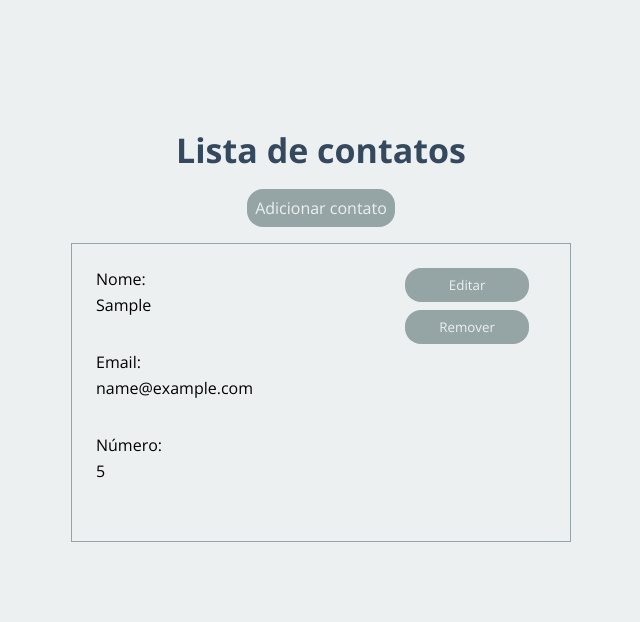
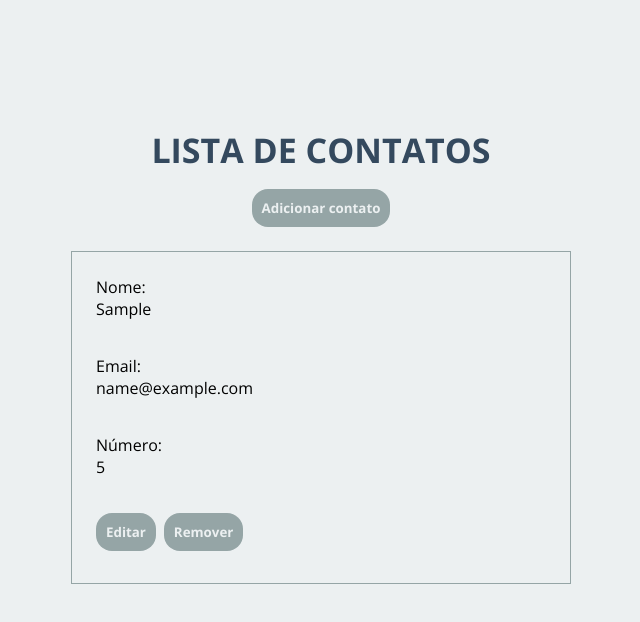
Before and after one commit to MorettiLeonardo/contact-list-react, a React (Create React App) app: page /novo in a window 1280 px wide. Both pictures are taken after typing "Sample", "name@example.com", "5" into the empty fields and a click on the button "Adicionar". Shown: the top 622 px of the page, without its empty margins (319-959 px from the left). Built offline with nearby package versions, Linux system fonts and the light colour scheme.

Commit message:
style: arrumando o layout e cores

```diff
--- a/src/components/ButtonRegister/index.tsx
+++ b/src/components/ButtonRegister/index.tsx
@@ -1,11 +1,11 @@
 import { Link as RouterLink } from 'react-router-dom'
 
-import { LinkStyled } from './styles'
+import { GenericButton } from '../../styles/style'
 
 const ButtonRegister = () => {
   return (
     <RouterLink to="/novo">
-      <LinkStyled>Adicionar contato</LinkStyled>
+      <GenericButton>Adicionar contato</GenericButton>
     </RouterLink>
   )
 }
--- a/src/components/ButtonRegister/styles.ts
+++ /dev/null
@@ -1,12 +0,0 @@
-import styled from 'styled-components'
-
-export const LinkStyled = styled.button`
-  border: none;
-  padding: 8px;
-  border-radius: 1rem;
-  text-decoration: none;
-  cursor: pointer;
-  font-size: 16px;
-  background-color: #95a5a6;
-  color: #ecf0f1;
-`
--- a/src/components/Contact/index.tsx
+++ b/src/components/Contact/index.tsx
@@ -1,7 +1,7 @@
 import { useDispatch } from 'react-redux'
 
 import { GenericButton } from '../../styles/style'
-import { Card, Infos, InfosEdit } from './styles'
+import { Card, InfosEdit } from './styles'
 import { remover, edit } from '../../store/reducers/contact'
 import { useEffect, useState } from 'react'
 
@@ -45,7 +45,7 @@ const Contact = ({
 
   return (
     <Card>
-      <Infos>
+      <div>
         <p>Nome:</p>
         <InfosEdit
           value={name}
@@ -64,11 +64,11 @@ const Contact = ({
           onChange={(e) => setPhone(e.target.value)}
           readOnly={!isEditing}
         />
-      </Infos>
+      </div>
 
       <div>
         {isEditing ? (
-          <>
+          <div>
             <GenericButton
               onClick={() => {
                 // Adicione validações de campos, se necessário
@@ -83,16 +83,16 @@ const Contact = ({
               Salvar
             </GenericButton>
             <GenericButton onClick={cancelEdit}>Cancelar</GenericButton>
-          </>
+          </div>
         ) : (
-          <>
+          <div>
             <GenericButton onClick={() => setIsEditing(true)}>
               Editar
             </GenericButton>
             <GenericButton onClick={() => dispatch(remover(id))}>
               Remover
             </GenericButton>
-          </>
+          </div>
         )}
       </div>
     </Card>
--- a/src/components/Contact/styles.ts
+++ b/src/components/Contact/styles.ts
@@ -2,11 +2,14 @@ import styled from 'styled-components'
 
 export const Card = styled.div`
   padding: 24px;
-  display: flex;
   margin: 0 auto;
   border: 1px solid #95a5a6;
   margin-top: 16px;
   max-width: 500px;
+
+  button {
+    margin-right: 8px;
+  }
 `
 export const InfosEdit = styled.textarea`
   font-size: 16px;
@@ -16,10 +19,3 @@ export const InfosEdit = styled.textarea`
   background-color: transparent;
   margin-bottom: 8px;
 `
-
-export const Infos = styled.div`
-  margin-right: 2%;
-  p {
-    padding-bottom: 4px;
-  }
-`
--- a/src/components/Title/styles.ts
+++ b/src/components/Title/styles.ts
@@ -4,4 +4,5 @@ export const MainTitle = styled.h1`
   font-size: 34px;
   margin: 16px 0;
   color: #34495e;
+  text-transform: uppercase;
 `
--- a/src/containers/RegisterContact/index.tsx
+++ b/src/containers/RegisterContact/index.tsx
@@ -5,7 +5,7 @@ import { register as RegisterAction } from '../../store/reducers/contact'
 
 import Title from '../../components/Title'
 
-import { FormContact } from './styles'
+import { Field, FormContact } from './styles'
 import { FormEvent, useState } from 'react'
 import { GenericButton } from '../../styles/style'
 
@@ -34,7 +34,7 @@ const RegisterContact = () => {
     <FormContact onSubmit={register}>
       <Title TitleText="Adicionar Contato" />
       <div>
-        <input
+        <Field
           type="text"
           name="name"
           id="name"
@@ -43,7 +43,7 @@ const RegisterContact = () => {
         />
       </div>
       <div>
-        <input
+        <Field
           type="email"
           name="email"
           id="email"
@@ -52,7 +52,7 @@ const RegisterContact = () => {
         />
       </div>
       <div>
-        <input
+        <Field
           type="number"
           name="phoneNumber"
           id="phoneNumber"
--- a/src/containers/RegisterContact/styles.ts
+++ b/src/containers/RegisterContact/styles.ts
@@ -8,18 +8,19 @@ export const FormContact = styled.form`
   height: 100vh;
   font-size: 16px;
 
-  input {
-    border: none;
-    padding: 8px;
-    margin-bottom: 8px;
-    width: 300px;
-    border-radius: 1rem;
+  h1 {
+    font-size: 27px;
   }
 
   button {
     width: 300px;
-    background-color: #95a5a6;
-    color: #ecf0f1;
-    border-radius: 1rem;
   }
 `
+
+export const Field = styled.input`
+  border: none;
+  padding: 10px;
+  margin-bottom: 8px;
+  width: 300px;
+  border-radius: 1rem;
+`
--- a/src/styles/style.ts
+++ b/src/styles/style.ts
@@ -22,14 +22,19 @@ export const Container = styled.div`
 
 export const GenericButton = styled.button`
   cursor: pointer;
-  width: 100%;
-  border: 1px solid #ccc;
-  padding: 8px;
+  border: none;
+  border-radius: 1rem;
+  padding: 10px;
   margin-bottom: 8px;
-  border: none;
   background-color: #95a5a6;
   color: #ecf0f1;
-  border-radius: 1rem;
+  display: inline-block;
+  font-weight: bold;
+  transition: 0.3s;
+
+  &:hover {
+    background-color: rgba(129, 165, 166, 0.9);
+  }
 `
 
 export default GlobalStyle
```
